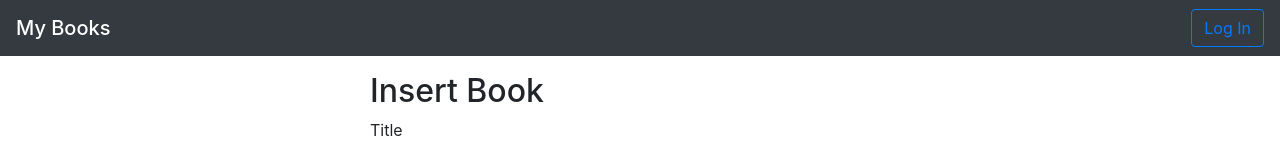
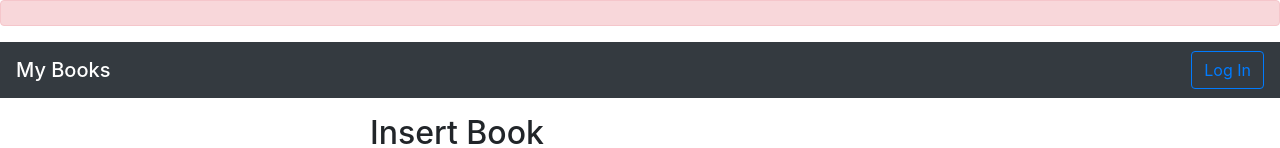
Before and after one commit to G3RGES/reduxt-toolkit-thunk-book-app, a React (Create React App) app in the folder reduxt-toolkit-thunk-book-app/: page / in a window 1280 px wide. Shown: the top 148 px of the page. Built offline with nearby package versions, Linux system fonts and the light colour scheme; no server answers.

Commit message:
Update Header.js

```diff
--- a/reduxt-toolkit-thunk-book-app/src/components/Header.js
+++ b/reduxt-toolkit-thunk-book-app/src/components/Header.js
@@ -1,14 +1,21 @@
-import React from 'react';
+import React, { Fragment } from "react";
+import { useSelector } from "react-redux";
 
 const Header = () => {
+  const { error } = useSelector((state) => state.books);
   return (
-    <nav className='navbar navbar-dark bg-dark'>
-      <span className='navbar-brand mb-0 h1'>My Books</span>
+    <Fragment>
+      <div className="alert alert-danger" role="alert">
+        {error}
+      </div>
+      <nav className="navbar navbar-dark bg-dark">
+        <span className="navbar-brand mb-0 h1">My Books</span>
 
-      <button className='btn btn-outline-primary' type='submit'>
-        Log In
-      </button>
-    </nav>
+        <button className="btn btn-outline-primary" type="submit">
+          Log In
+        </button>
+      </nav>
+    </Fragment>
   );
 };
 
```
